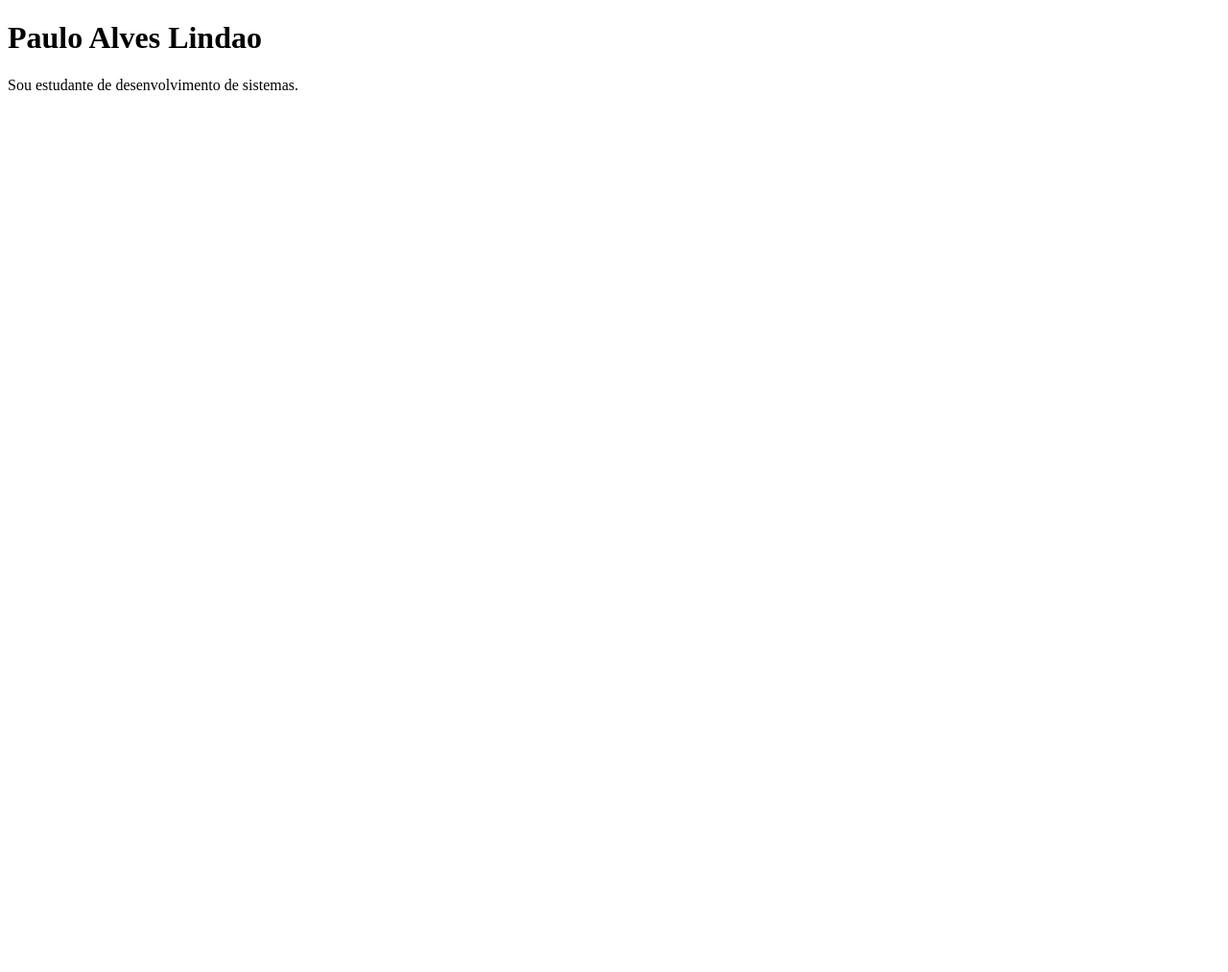
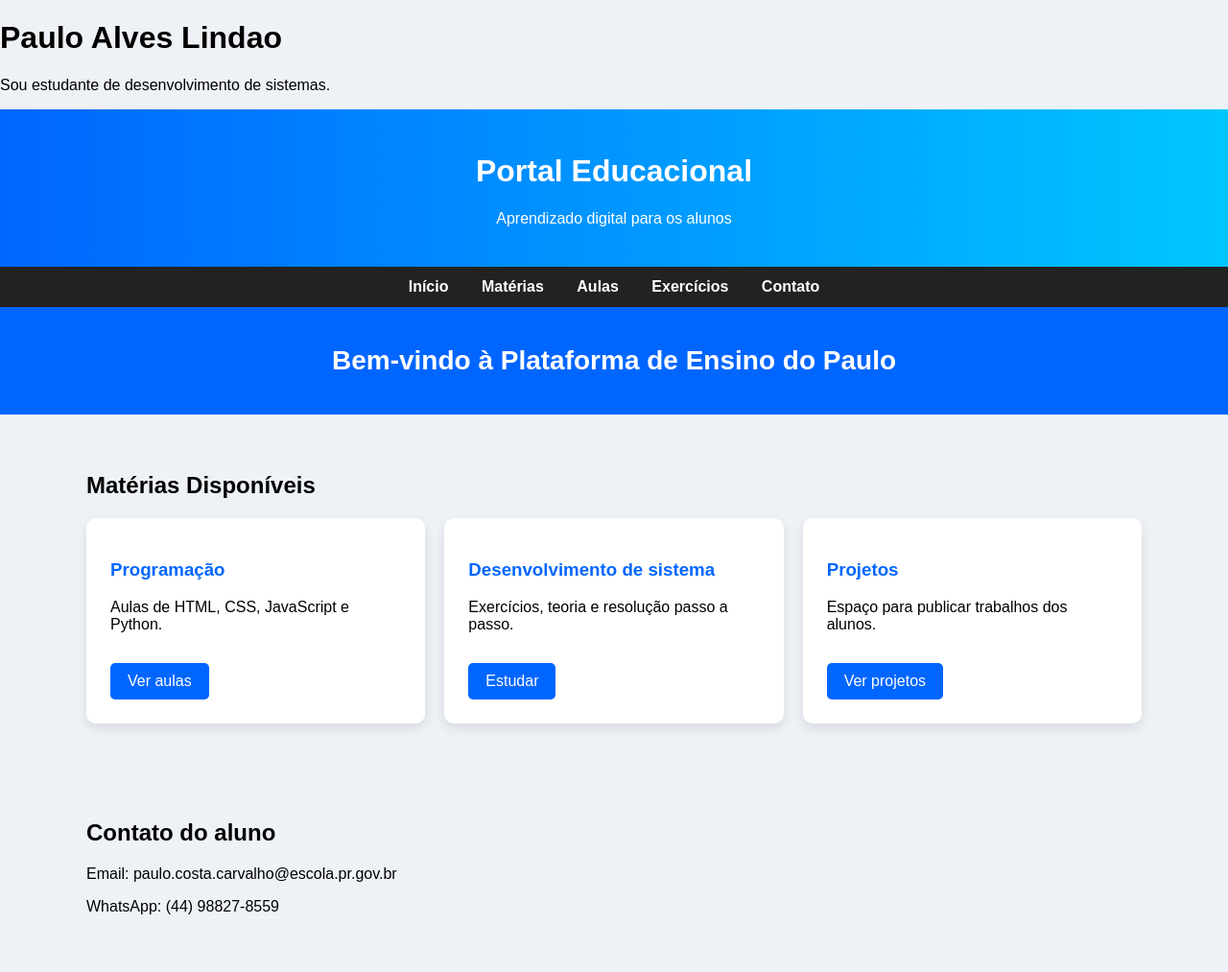
Before and after one commit to OPaulo-DS/Portf-lio_PauloAlves, a plain HTML site: page index.html in a window 1280 px wide. Shown: the top 1013 px of the page at 96% size. Before the commit the page ends 800 px from the top, so only its background shows below. Drawn offline with Linux system fonts and the light colour scheme.

Commit message:
Update index.html

```diff
--- a/index.html
+++ b/index.html
@@ -8,3 +8,157 @@
     <p>Sou estudante de desenvolvimento de sistemas.</p>
 </body>
 </html>
+<!DOCTYPE html>
+<html lang="pt-br">
+<head>
+<meta charset="UTF-8">
+<meta name="viewport" content="width=device-width, initial-scale=1.0">
+<title>Paulo Alves </title>
+
+<style>
+body{
+    margin:0;
+    font-family:Arial, Helvetica, sans-serif;
+    background:#eef2f7;
+}
+
+header{
+    background:linear-gradient(90deg,#0066ff,#00c6ff);
+    color:white;
+    padding:25px;
+    text-align:center;
+}
+
+nav{
+    background:#222;
+    padding:12px;
+    text-align:center;
+}
+
+nav a{
+    color:white;
+    text-decoration:none;
+    margin:15px;
+    font-weight:bold;
+}
+
+nav a:hover{
+    color:#00c6ff;
+}
+
+.banner{
+    background:#0066ff;
+    color:white;
+    text-align:center;
+    padding:40px 20px;
+    font-size:28px;
+    font-weight:bold;
+}
+
+.container{
+    max-width:1100px;
+    margin:auto;
+    padding:40px 20px;
+}
+
+.cards{
+    display:flex;
+    flex-wrap:wrap;
+    gap:20px;
+}
+
+.card{
+    background:white;
+    flex:1;
+    min-width:250px;
+    padding:25px;
+    border-radius:10px;
+    box-shadow:0 5px 12px rgba(0,0,0,0.1);
+}
+
+.card h3{
+    color:#0066ff;
+}
+
+.btn{
+    display:inline-block;
+    margin-top:15px;
+    padding:10px 18px;
+    background:#0066ff;
+    color:white;
+    text-decoration:none;
+    border-radius:5px;
+}
+
+.btn:hover{
+    background:#0047b3;
+}
+
+footer{
+    background:#111;
+    color:white;
+    text-align:center;
+    padding:20px;
+    margin-top:40px;
+}
+</style>
+</head>
+
+<body>
+
+<header>
+    <h1>Portal Educacional</h1>
+    <p>Aprendizado digital para os alunos</p>
+</header>
+
+<nav>
+    <a href="#">Início</a>
+    <a href="#">Matérias</a>
+    <a href="#">Aulas</a>
+    <a href="#">Exercícios</a>
+    <a href="#">Contato</a>
+</nav>
+
+<div class="banner">
+    Bem-vindo à Plataforma de Ensino do Paulo
+</div>
+
+<section class="container">
+    <h2>Matérias Disponíveis</h2>
+
+    <div class="cards">
+
+        <div class="card">
+            <h3>Programação</h3>
+            <p>Aulas de HTML, CSS, JavaScript e Python.</p>
+            <a href="#" class="btn">Ver aulas</a>
+        </div>
+
+        <div class="card">
+            <h3>Desenvolvimento de sistema</h3>
+            <p>Exercícios, teoria e resolução passo a passo.</p>
+            <a href="#" class="btn">Estudar</a>
+        </div>
+
+        <div class="card">
+            <h3>Projetos</h3>
+            <p>Espaço para publicar trabalhos dos alunos.</p>
+            <a href="#" class="btn">Ver projetos</a>
+        </div>
+
+    </div>
+</section>
+
+<section class="container">
+    <h2>Contato do aluno</h2>
+    <p>Email: paulo.costa.carvalho@escola.pr.gov.br
+    </p>
+    <p>WhatsApp: (44) 98827-8559</p>
+</section>
+
+<footer>
+    <p>© 2026 Colegio Parigot de Souza </p>
+</footer>
+
+</body>
+</html>
```
